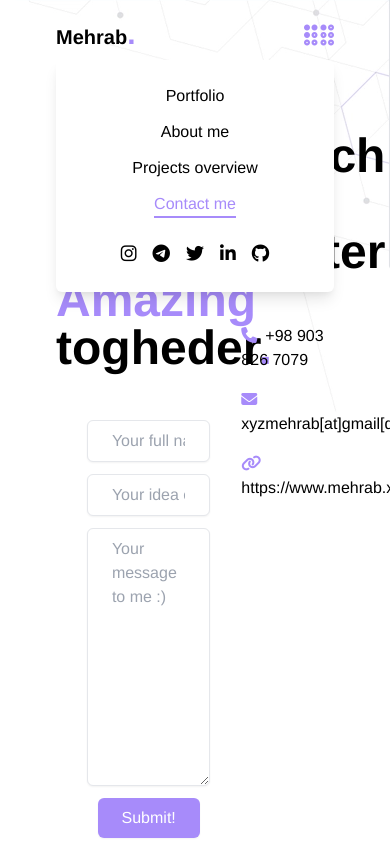
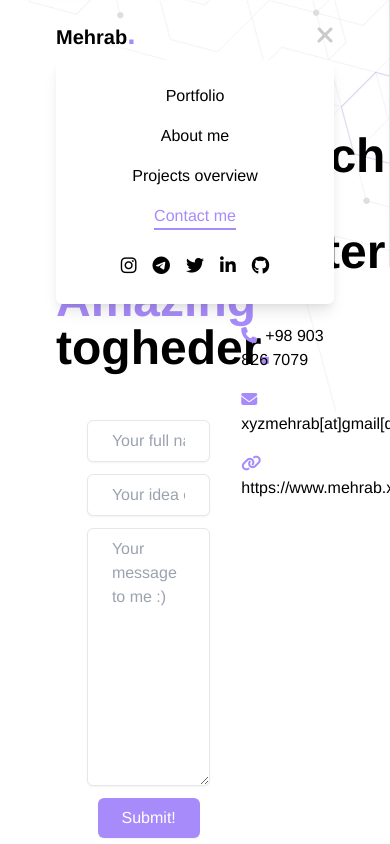
Before and after one commit to mehrab-wj/Portfolio, a Vue app: page /contact-me in a window 390 px wide. Both pictures are taken after a click on the button 319 px from the left and 36 px from the top of the page. Shown: the top 844 px of the page. Built offline with nearby package versions, Linux system fonts and the light colour scheme.

Commit message:
animate mobile menu icon

```diff
--- a/src/components/Navbar.vue
+++ b/src/components/Navbar.vue
@@ -15,16 +15,16 @@
             <ul
                 :class="
                     menuOpen
-                        ? 'w-full text-center space-y-3'
+                        ? 'w-full text-center space-y-4'
                         : 'flex space-x-4 lg:space-x-10 mx-auto'
                 "
             >
-                <li><router-link to="/">Portfolio</router-link></li>
-                <li><router-link to="/about">About me</router-link></li>
-                <li>
+                <li @click="toggleMenu(true)"><router-link to="/">Portfolio</router-link></li>
+                <li @click="toggleMenu(true)"><router-link to="/about">About me</router-link></li>
+                <li @click="toggleMenu(true)">
                     <router-link to="/projects">Projects overview</router-link>
                 </li>
-                <li><router-link to="/contact-me">Contact me</router-link></li>
+                <li @click="toggleMenu(true)"><router-link to="/contact-me">Contact me</router-link></li>
             </ul>
 
             <div
@@ -47,8 +47,8 @@
             </div>
         </div>
 
-        <button @click="toggleMenu" class="text-2xl md:hidden">
-            <i class="fas fa-braille"></i>
+        <button id='mobileMenuBtn' @click="toggleMenu()" class="text-2xl md:hidden transition duration-500">
+            <i :class="mobileMenuIcon"></i>
         </button>
     </nav>
 </template>
@@ -60,20 +60,33 @@ export default {
     data() {
         return {
             menuOpen: false,
+            mobileMenuIcon: "fas fa-bars"
         };
     },
     methods: {
-        toggleMenu() {
-            this.menuOpen = !this.menuOpen;
+        toggleMenu(forceClose = false) {
+            this.menuOpen = (forceClose ? false : !this.menuOpen);
+            if (this.menuOpen) {
+                this.mobileMenuIcon = 'fas fa-times opacity-20';
+                document.querySelector("#mobileMenuBtn").style.transform = "rotate(360deg)";
+                return;
+            }
+            this.mobileMenuIcon = 'fas fa-bars';
+            document.querySelector("#mobileMenuBtn").style.transform = "rotate(0deg)";
         },
+
     },
     computed: {},
 };
 </script>
 
 <style lang="postcss" scoped>
+.rotate-center {
+	-webkit-animation: rotate-center 0.4s ease-in-out both;
+	        animation: rotate-center 0.4s ease-in-out both;
+}
 nav h1 label,
-.fa-braille {
+.fa-bars {
     color: var(--primary-color);
 }
 nav ul li a {
@@ -85,4 +98,25 @@ nav ul li a.router-link-exact-activ {
     color: var(--primary-color);
     border-color: var(--primary-color);
 }
+@-webkit-keyframes rotate-center {
+  0% {
+    -webkit-transform: rotate(0);
+            transform: rotate(0);
+  }
+  100% {
+    -webkit-transform: rotate(360deg);
+            transform: rotate(360deg);
+  }
+}
+@keyframes rotate-center {
+  0% {
+    -webkit-transform: rotate(0);
+            transform: rotate(0);
+  }
+  100% {
+    -webkit-transform: rotate(360deg);
+            transform: rotate(360deg);
+  }
+}
+
 </style>
```
